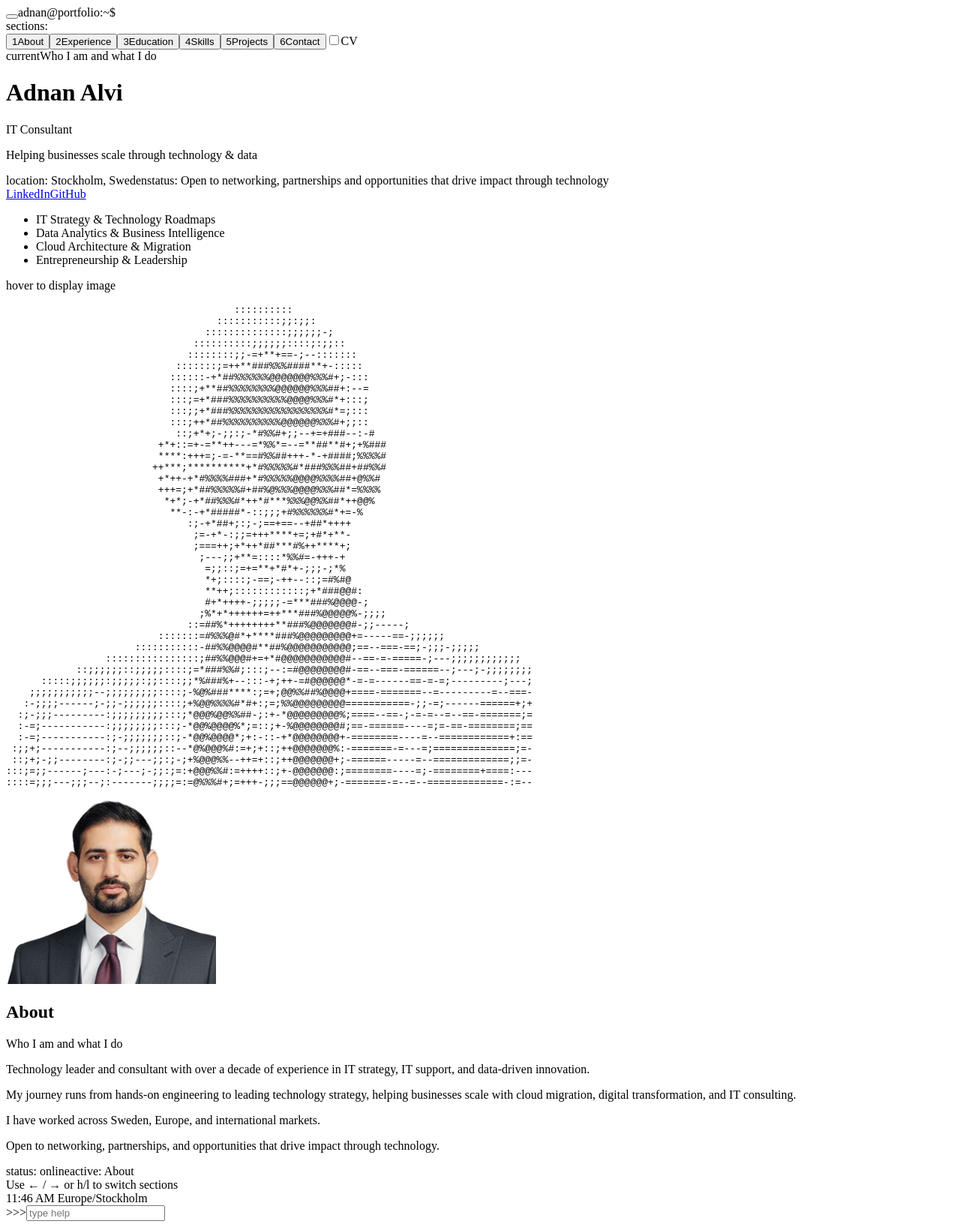
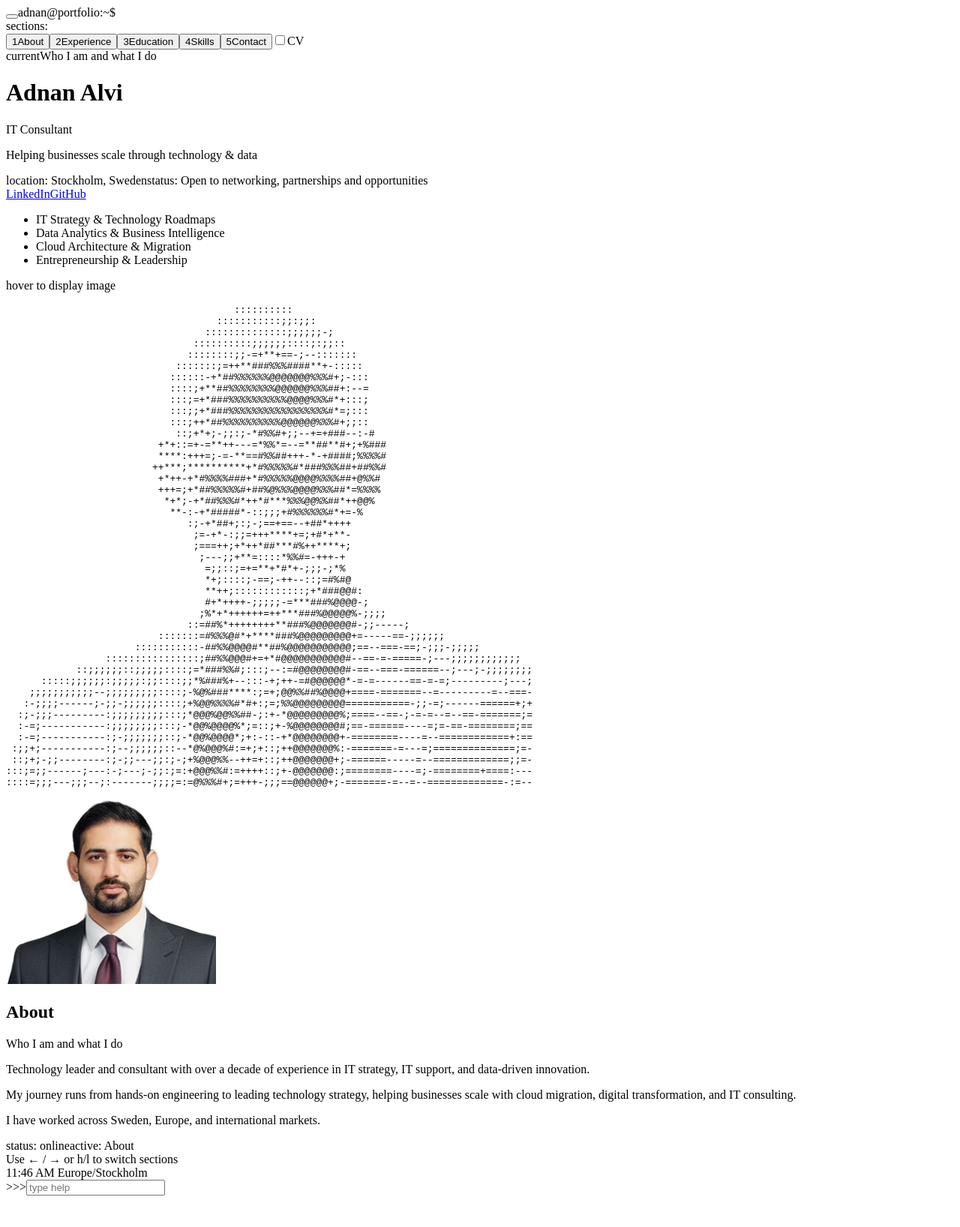
Before and after one commit to adnannasar/adnannasar.github.io, a Vue app: page / in a window 1280 px wide. Shown: the whole page at 75% size. After the commit the page ends 1602 px from the top, so only its background shows below. Built offline with nearby package versions, Linux system fonts and the light colour scheme.

Commit message:
Tighten experience, hide projects, fix Scania dates

```diff
--- a/src/content.js
+++ b/src/content.js
@@ -7,7 +7,7 @@ export const profile = {
   role: 'IT Consultant',
   tagline: 'Helping businesses scale through technology & data',
   location: 'Stockholm, Sweden',
-  status: 'Open to networking, partnerships and opportunities that drive impact through technology',
+  status: 'Open to networking, partnerships and opportunities',
   timezone: 'Europe/Stockholm', // used for the clock in the status bar
   photoAlt: 'Portrait of Adnan Alvi',
 }
@@ -18,7 +18,6 @@ export const sections = [
   { id: 'experience', label: 'Experience', title: 'Experience', description: 'Roles and companies' },
   { id: 'education', label: 'Education', title: 'Education', description: 'Degrees' },
   { id: 'skills', label: 'Skills', title: 'Skills', description: 'Core strengths' },
-  { id: 'projects', label: 'Projects', title: 'Projects', description: 'Things I have built' },
   { id: 'contact', label: 'Contact', title: 'Contact', description: 'Links and where to find me' },
 ]
 
@@ -26,7 +25,6 @@ export const about = [
   'Technology leader and consultant with over a decade of experience in IT strategy, IT support, and data-driven innovation.',
   'My journey runs from hands-on engineering to leading technology strategy, helping businesses scale with cloud migration, digital transformation, and IT consulting.',
   'I have worked across Sweden, Europe, and international markets.',
-  'Open to networking, partnerships, and opportunities that drive impact through technology.',
 ]
 
 export const skills = [
@@ -54,7 +52,6 @@ export const experience = [
     company: 'SCASIA IT',
     period: 'Oct 2021 - Present',
     location: 'Stockholm',
-    description: 'IT services and consulting.',
   },
   {
     role: 'Software Engineer',
@@ -65,7 +62,8 @@ export const experience = [
   {
     role: 'IT Software Engineer',
     company: 'Scania Group',
-    period: '', // dates unknown, left blank on purpose
+    period: 'Sep 2019 - Sep 2021',
+    location: 'Stockholm',
   },
 ]
 
@@ -88,15 +86,7 @@ export const education = [
 ]
 
 // Add your projects here: { name, description, url, tech: ['Vue', ...] }
-export const projects = [
-  {
-    name: 'Your project here',
-    description: 'Placeholder: add your projects in src/content.js (the `projects` array).',
-    url: '',
-    tech: [],
-    placeholder: true,
-  },
-]
+export const projects = []
 
 export const links = [
   { label: 'LinkedIn', url: 'https://www.linkedin.com/in/adnanalvi/' },
```
